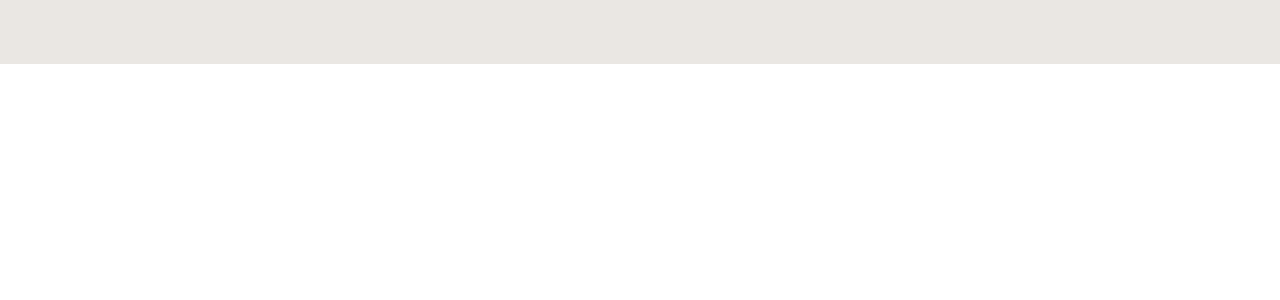
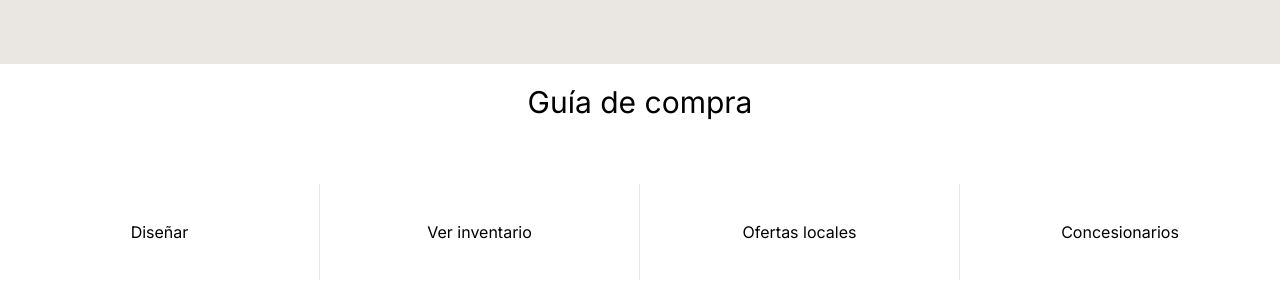
Before and after one commit to Emanuel503/clon-toyota, a Next.js app: page / in a window 1280 px wide. Shown: the part 2224-2524 px from the top of the page. Before the commit the page ends 2288 px from the top, so only its background shows below. Built offline with nearby package versions, Linux system fonts and the light colour scheme; grey boxes are pictures that could not be loaded.

Commit message:
Add section guide

```diff
--- /dev/null
+++ b/src/app/components/SectionGuide.jsx
@@ -0,0 +1,27 @@
+import React from 'react'
+
+export default function SectionGuide() {
+  return (
+    <section className='py-5 flex flex-col items-center justify-center'>
+        <h2 className='text-3xl mb-16'>Guía de compra</h2>
+
+        <div className='flex w-full mx-20'>
+            <div className='flex items-center justify-center p-10 border-r w-1/4 h-24'>
+                Diseñar
+            </div>
+
+            <div className='flex items-center justify-center p-10 border-r w-1/4 h-24'>
+                Ver inventario
+            </div>
+
+            <div className='flex items-center justify-center p-10 border-r w-1/4 h-24'>
+                Ofertas locales
+            </div>
+
+            <div className='flex items-center justify-center p-10  w-1/4 h-24'>
+                Concesionarios
+            </div>
+        </div>
+    </section>
+  )
+}
--- a/src/app/page.js
+++ b/src/app/page.js
@@ -1,5 +1,6 @@
 import Nav from './components/Nav';
 import SectionExplore from './components/SectionExplore';
+import SectionGuide from './components/SectionGuide';
 import SectionHeader from './components/SectionHeader';
 import SectionVideo from './components/SectionVideo';
 
@@ -13,6 +14,8 @@
         <SectionExplore/>
 
         <SectionVideo/>
+
+        <SectionGuide/>
     </main>
   );
 }
```
